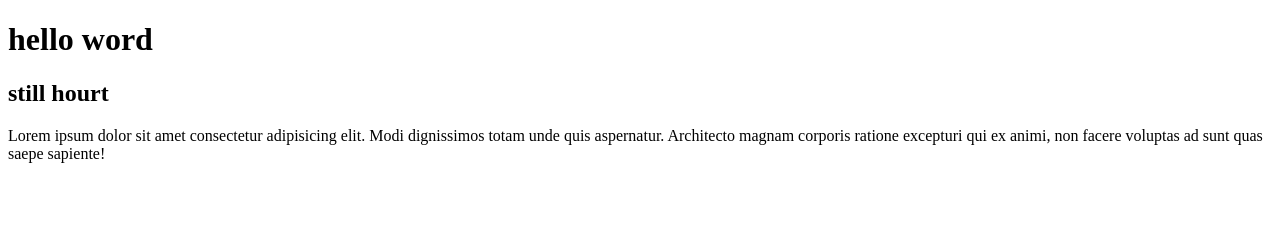
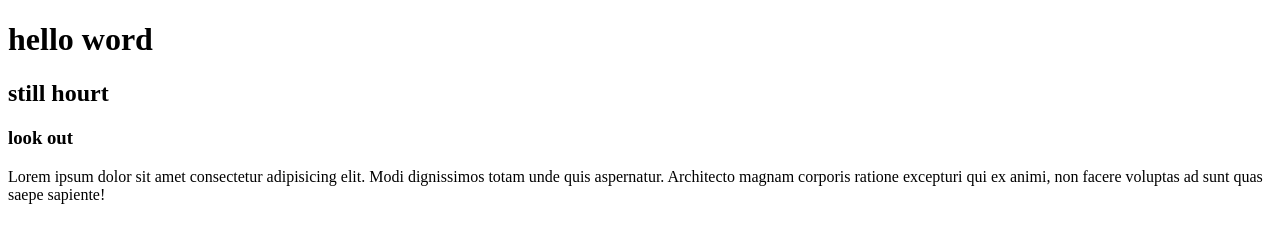
Before and after one commit to keang-123/adb-git-b1-week3, a plain HTML site: page week3/index.html in a window 1280 px wide. Drawn offline with Linux system fonts and the light colour scheme.

Commit message:
multiline
testing multiline

```diff
--- a/week3/index.html
+++ b/week3/index.html
@@ -8,6 +8,7 @@
 <body>
     <h1>hello word</h1>
     <h2>still hourt</h2>
+    <h3>look out </h3>
 
     <p>Lorem ipsum dolor sit amet consectetur adipisicing elit. Modi dignissimos totam unde quis aspernatur. Architecto magnam corporis ratione excepturi qui ex animi, non facere voluptas ad sunt quas saepe sapiente!
 
```
